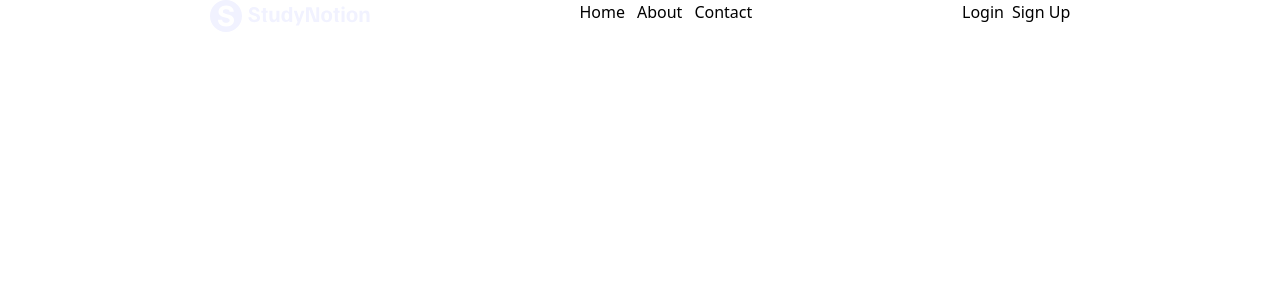
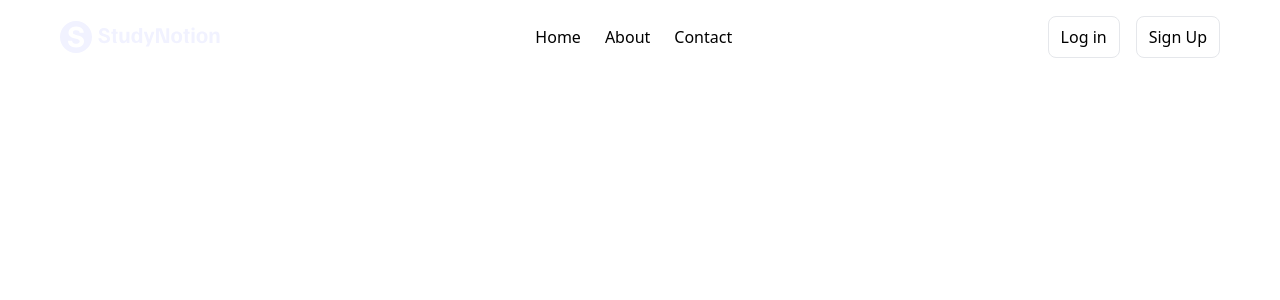
Before and after one commit to Gittushar88448/StudyNotion-React-app, a React (Create React App) app: page / in a window 1280 px wide. Shown: the top 300 px of the page. Built offline with nearby package versions, Linux system fonts and the light colour scheme.

Commit message:
adding tailwind css to navbar

```diff
--- a/src/components/Navbar.js
+++ b/src/components/Navbar.js
@@ -7,13 +7,13 @@ const Navbar = (props) => {
     let setIsVisible = props.setIsVisible;
 
   return (
-    <div className='flex justify-evenly'>
+    <div className='flex justify-between items-center w-11/12 max-w-[1160px] py-4 mx-auto'>
         <Link to="/">
             <img src={Logo} alt="Logo" width={160} height={32} loading="lazy"></img>
         </Link>
 
         <nav>
-            <ul className='flex gap-3'>
+            <ul className='text-richblack-100 flex gap-x-6'>
                 <li>
                     <Link to="/">Home</Link>
                 </li>
@@ -30,17 +30,19 @@ const Navbar = (props) => {
 
         {/* Button Section */}
 
-        <div className='flex gap-2'>
+        <div className='flex items-center gap-x-4'>
 
             { !isVisible &&
                 <Link to="/login">
-                   <button>Login</button>
+                   <button className='bg-richblack-800 text-richblack-100 py-[8px]
+                    px-[12px] rounded-[8px] border border-richblack-700 '>Log in</button>
                 </Link>
             }
 
             { !isVisible &&
                <Link to="/signup">
-                  <button>Sign Up</button>
+                  <button className='bg-richblack-800 text-richblack-100 py-[8px]
+                    px-[12px] rounded-[8px] border border-richblack-700'>Sign Up</button>
                </Link>
             }
 
@@ -48,13 +50,16 @@ const Navbar = (props) => {
                 <Link to="/">
                   <button onClick={() =>{
                     setIsVisible(false);
-                  }}>LogOut</button>
+                  }}
+                  className='bg-richblack-800 text-richblack-100 py-[8px]
+                  px-[12px] rounded-[8px] border border-richblack-700'>LogOut</button>
                 </Link>
             }
 
             {isVisible &&
                 <Link to="/dashboard">
-                   <button>Dashboard</button>
+                   <button className='bg-richblack-800 text-richblack-100 py-[8px]
+                    px-[12px] rounded-[8px] border border-richblack-700'>Dashboard</button>
                 </Link>
             }
 
```
